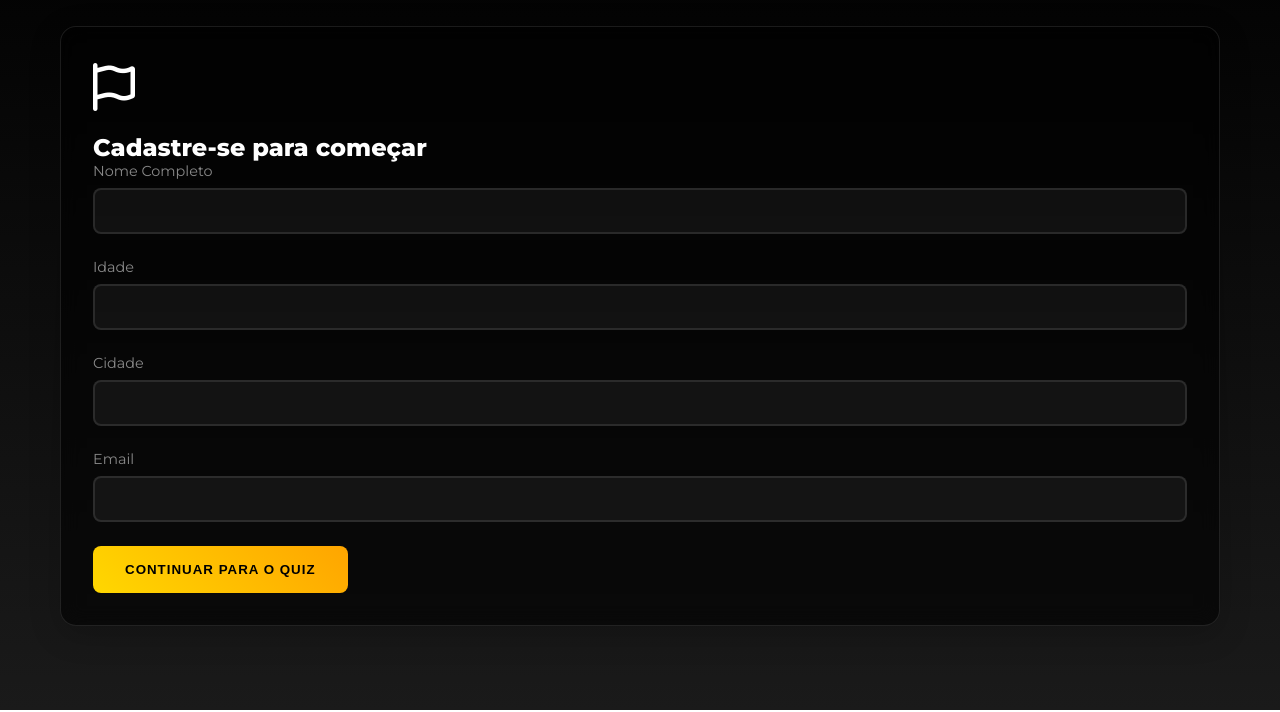
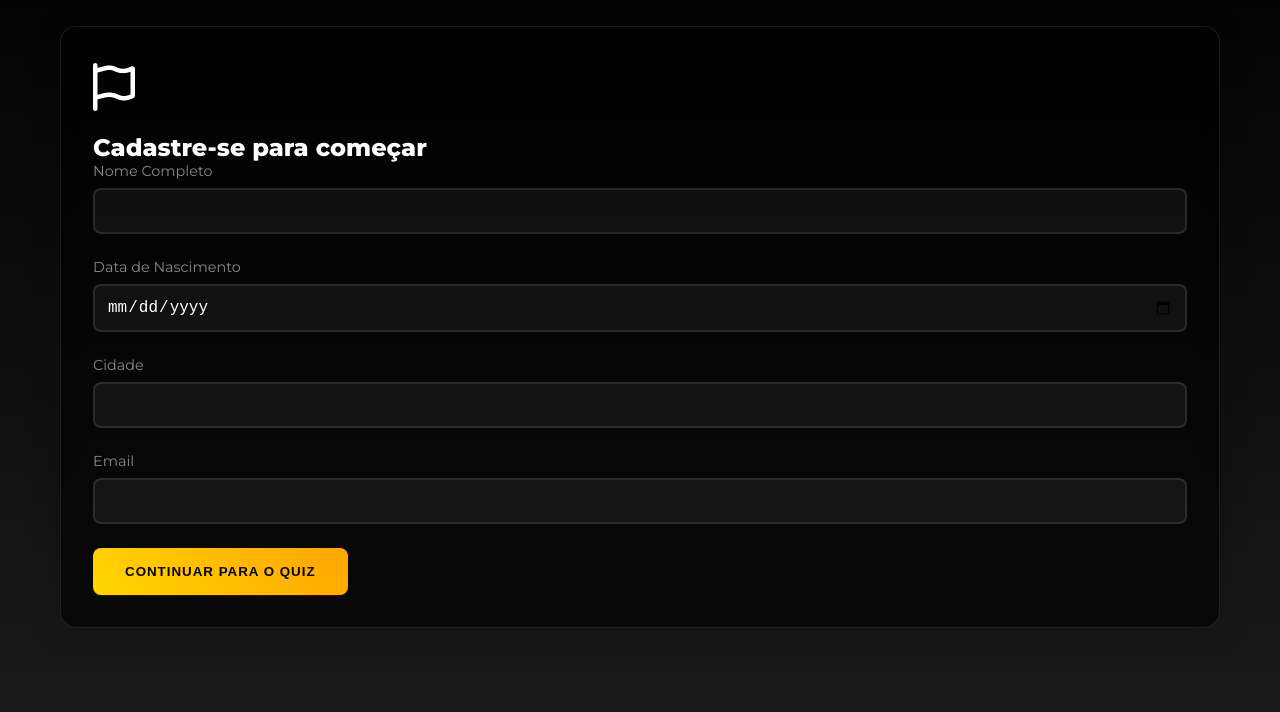
Before and after one commit to KaduLannes/Projeto-FURIA-Quiz, a plain HTML site: page index.html in a window 1280 px wide. Both pictures are taken after a click on the button "COMEÇAR TESTE". Shown: the part 108-820 px from the top of the page. Drawn offline with Linux system fonts and the light colour scheme.

Commit message:
index.html

```diff
--- a/index.html
+++ b/index.html
@@ -39,8 +39,8 @@
                         <input type="text" id="name" required>
                     </div>
                     <div class="form-group">
-                        <label for="age">Idade</label>
-                        <input type="number" id="age" required min="1">
+                        <label for="birthdate">Data de Nascimento</label>
+                        <input type="date" id="birthdate" required >
                     </div>
                     <div class="form-group">
                         <label for="city">Cidade</label>
```
